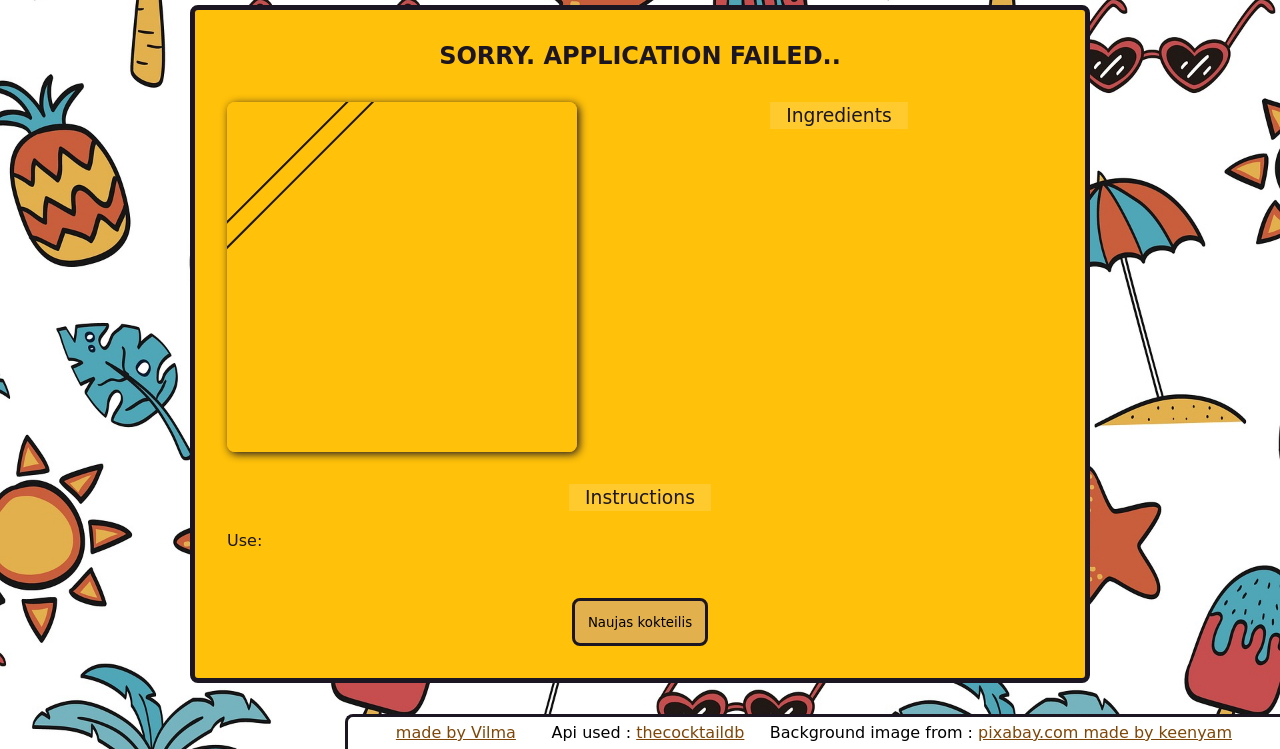
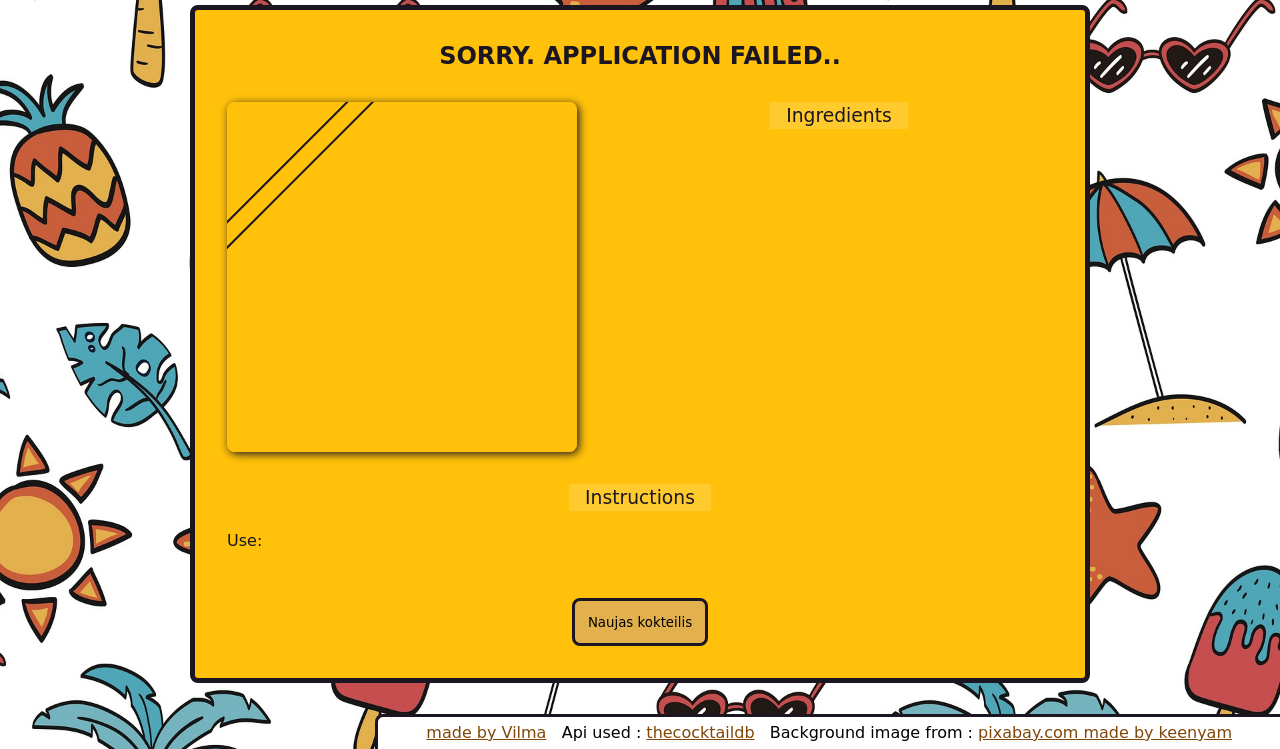
Before and after one commit to codevivi/cocktail-of-the-day, a plain HTML site: page index.html in a window 1280 px wide. Shown: the part 51-800 px from the top of the page. Drawn offline with Linux system fonts and the light colour scheme; no server answers; a web font is replaced by a local one.

Commit message:
minor dublicate removed

```diff
--- a/index.html
+++ b/index.html
@@ -42,12 +42,10 @@
     </main>
     <footer>
         <p>
-            <a href="https://github.com/codevivi"> made by Vilma</a> &nbsp;
-            &nbsp;
+            <a href="https://github.com/codevivi"> made by Vilma</a>
             &nbsp;
             Api used :
             <a href="https://www.thecocktaildb.com/api.php">thecocktaildb</a>
-            &nbsp;
             &nbsp;
             Background image from :
             <a href="https://pixabay.com/illustrations/summer-pineapple-fruit-tropical-5341326/">pixabay.com made by keenyam</a>
```
